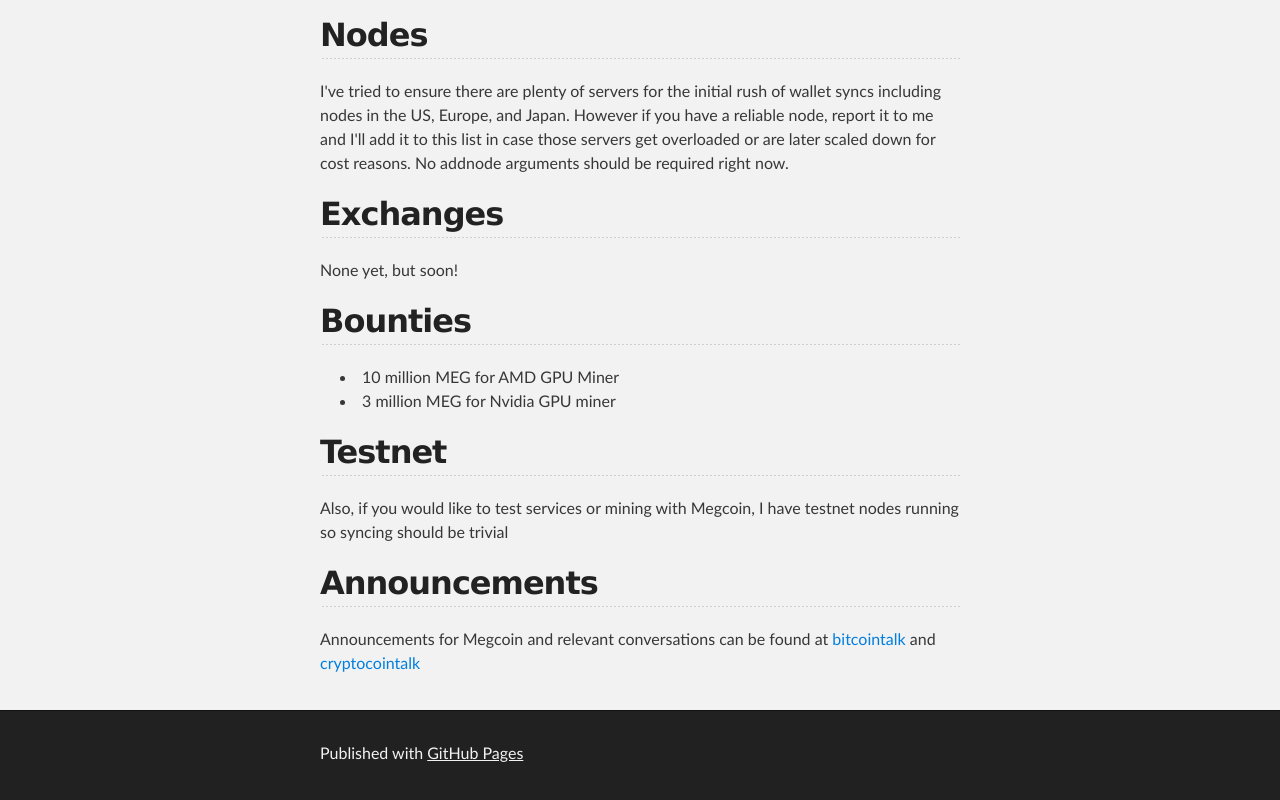
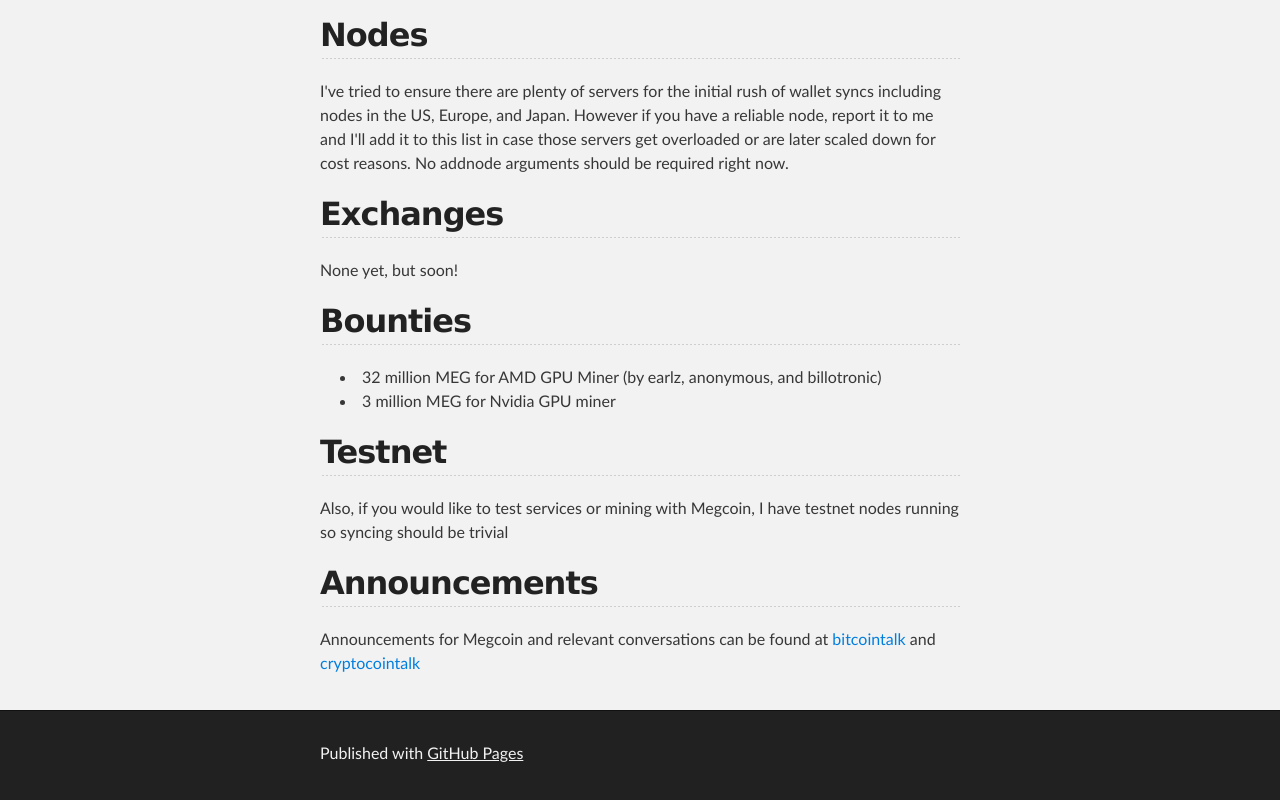
Before and after one commit to megcoin/megcoin.github.io, a plain HTML site: page index.html in a window 1280 px wide. Shown: the part 2678-3478 px from the top of the page. Drawn offline with Linux system fonts and the light colour scheme.

Commit message:
Replace master branch with page content via GitHub

```diff
--- a/index.html
+++ b/index.html
@@ -129,7 +129,7 @@
 <a name="bounties" class="anchor" href="#bounties"><span class="octicon octicon-link"></span></a>Bounties</h2>
 
 <ul>
-<li>10 million MEG for AMD GPU Miner</li>
+<li>32 million MEG for AMD GPU Miner (by earlz, anonymous, and billotronic)</li>
 <li>3 million MEG for Nvidia GPU miner</li>
 </ul><h2>
 <a name="testnet" class="anchor" href="#testnet"><span class="octicon octicon-link"></span></a>Testnet</h2>
```
Also changed, not shown: params.json (+1 -1 lines).
